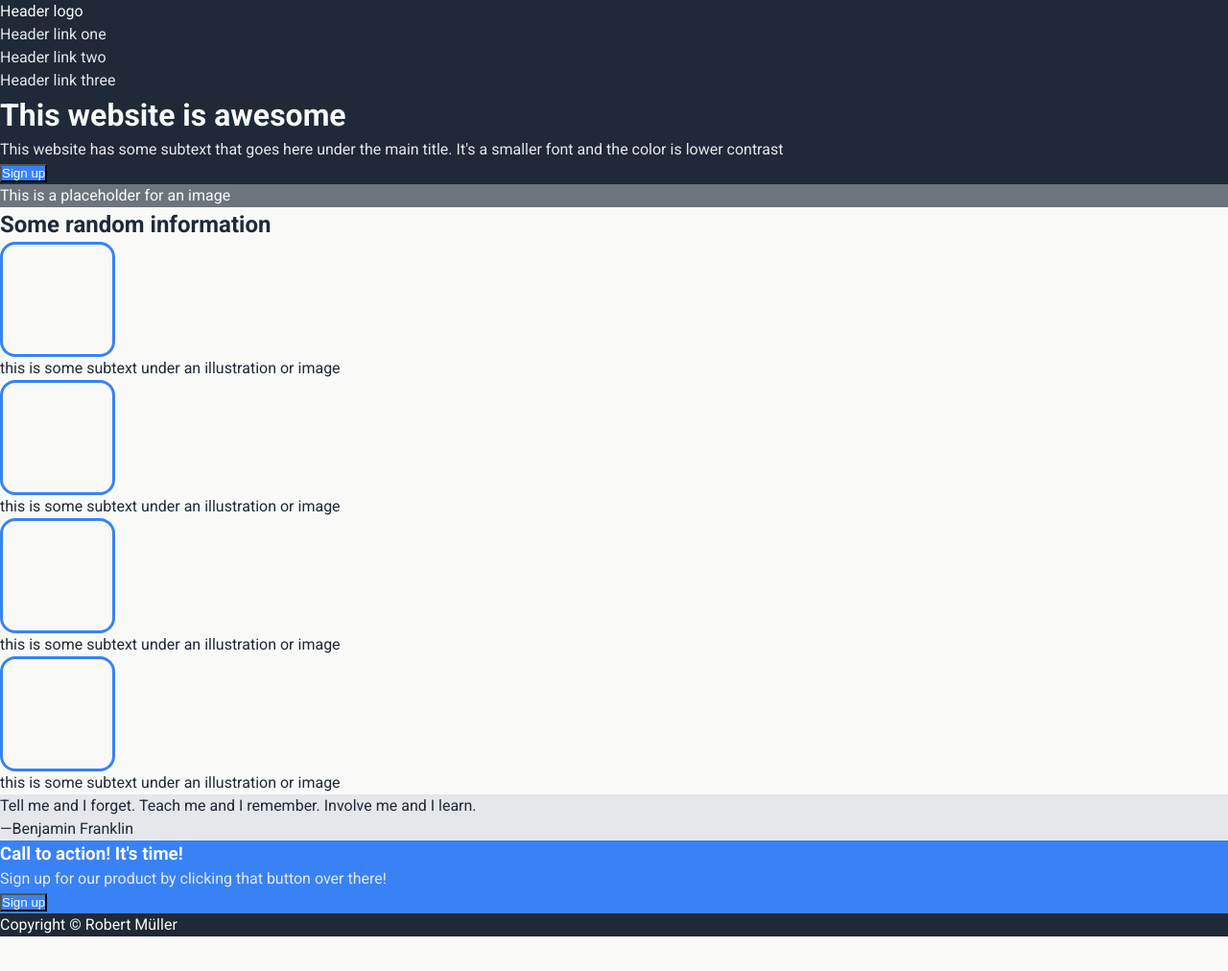
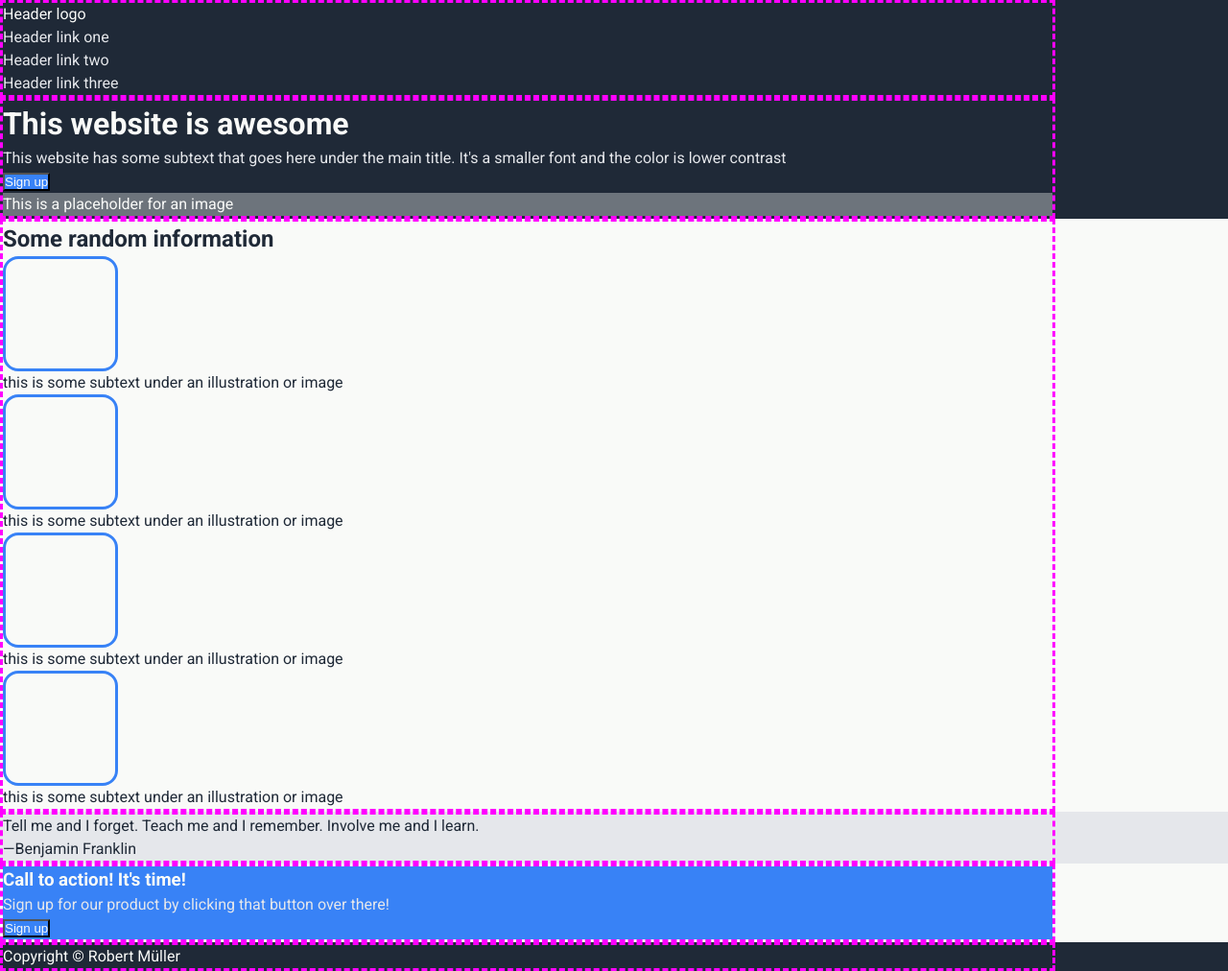
Before and after one commit to absolzen/odin-landing-page, a plain HTML site: page index.html in a window 1280 px wide. Shown: the whole page at 96% size. Before the commit the page ends 976 px from the top, so only its background shows below. Drawn offline with Linux system fonts and the light colour scheme.

Commit message:
Add wrappers with fixed width

```diff
--- a/index.html
+++ b/index.html
@@ -10,6 +10,7 @@
 
 <body>
   <header class="header">
+    <div class="wrapper">
       <div class="logo">
         Header logo
       </div>
@@ -20,10 +21,12 @@
           <li><a href="#">Header link three</a></li>
         </ul>
       </nav>
+    </div>
   </header>
 
   <main class="main">
     <div class="hero">
+      <div class="wrapper">
         <div class="container">
           <h1>This website is awesome</h1>
           <p class="subtext">This website has some subtext that goes here under the main title. It's a smaller font and the color is lower contrast</p>
@@ -33,8 +36,10 @@
           <p class="placeholder">This is a placeholder for an image</p>
         </div>
       </div>
+    </div>
 
     <div class="grid-container">
+      <div class="wrapper">
         <h2>Some random information</h2>
         <div class="grid">
           <div class="item">
@@ -55,18 +60,21 @@
           </div>
         </div>
       </div>
+    </div>
 
     <div class="quote">
+      <div class="wrapper">
         <blockquote>
           <p>Tell me and I forget. Teach me and I remember. Involve me and I learn.</p>
           <footer class="thor">—Benjamin Franklin</footer>
         </blockquote>
       </div>
+    </div>
 
     <div class="call">
+      <div class="wrapper">
+        <div class="frame">
           <div class="container">
-        <div class="frame">
-          <div class="call-container">
             <h3>Call to action! It's time!</h3>
             <p class="subtext">Sign up for our product by clicking that button over there!</p>
           </div>
@@ -77,7 +85,7 @@
   </main>
 
   <footer class="footer">
-    Copyright &copy; Robert Müller
+    <div class="wrapper">Copyright &copy; Robert Müller</div>
   </footer>
 </body>
 </html>
--- a/styles.css
+++ b/styles.css
@@ -32,12 +32,23 @@ a {
   color: #F9FAF8;
 }
 
+.wrapper {
+  width: 1100px;
+  border: 3px dashed fuchsia;
+}
+
 /* ----------- */
 /* Header styles */
 /* ----------- */
 
 .subtext {
   color: #E5E7EB;
+}
+
+.header {
+
+  display: flex;
+
 }
 
 
```
Lines whose indentation alone changed are shown as unchanged.
